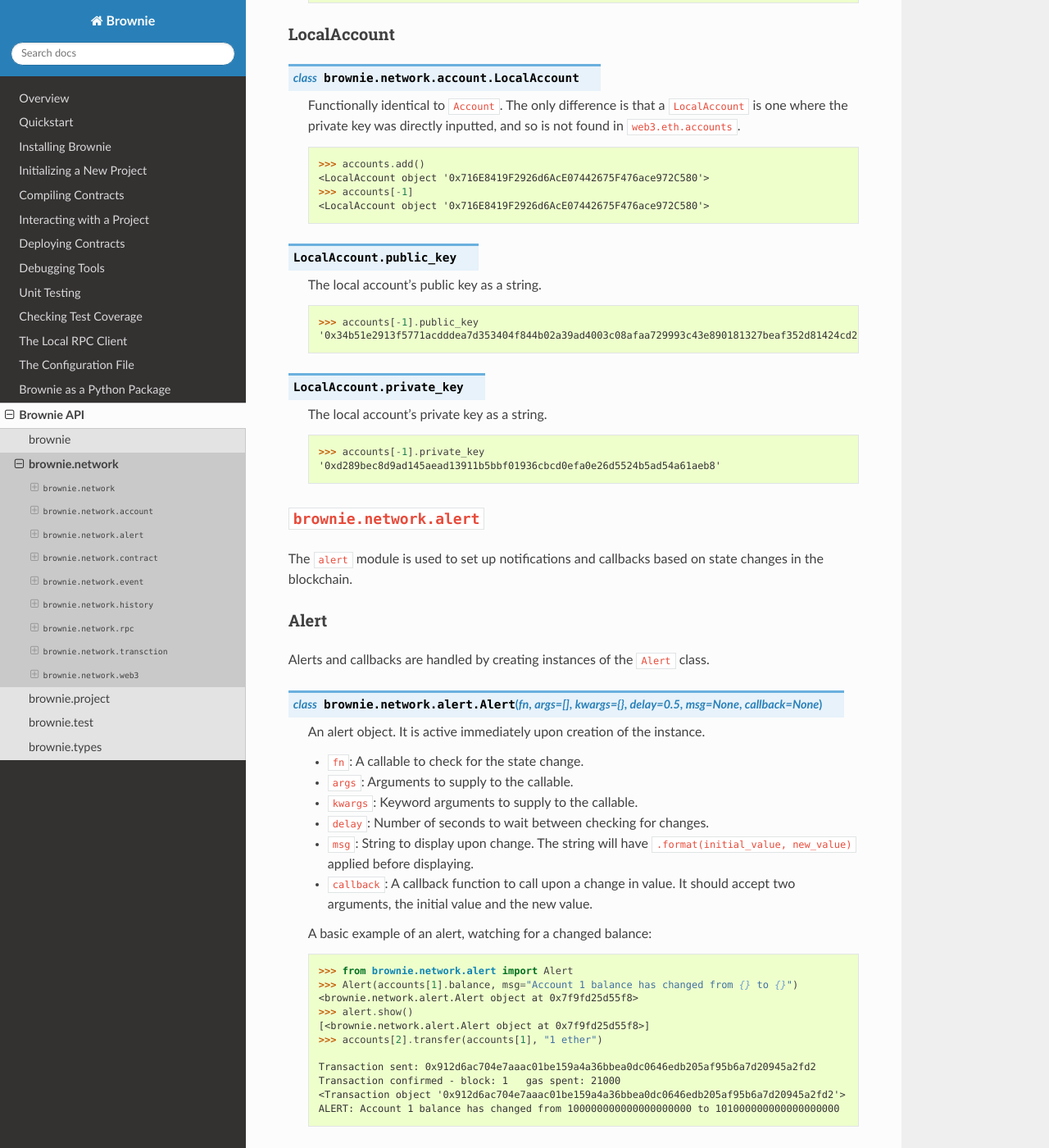
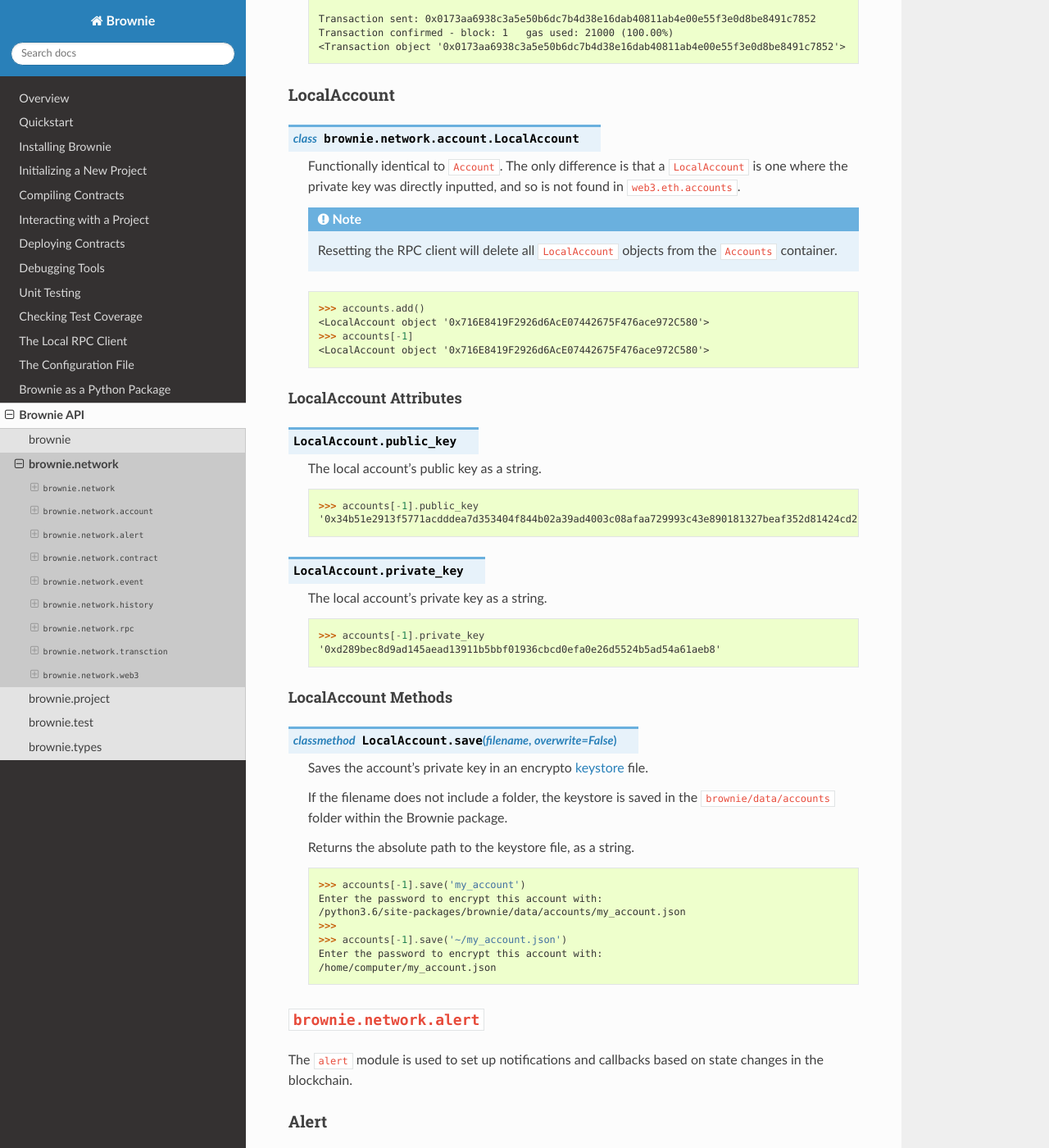
Before and after one commit to eth-brownie/brownie, a Sphinx documentation site: the page built from docs/api-network.rst, in a window 1280 px wide and 1400 px high, scrolled down 4811 px. Shown: the whole window at 82% size. Built offline with Sphinx 7.4.7 and the Read the Docs theme 2.0.0, drawn with Linux system fonts in a browser that asks for light colours; some of the changed text lies outside the part shown.

Commit message:
expand/debug account load and save

```diff
--- a/docs/api-network.rst
+++ b/docs/api-network.rst
@@ -111,7 +111,11 @@
 
 .. py:classmethod:: Accounts.load(filename=None)
 
-    Loads a local account from a keystore file. If filename is ``None``, returns a list of available keystores.
+    Decrypts a `keystore <https://github.com/ethereum/wiki/wiki/Web3-Secret-Storage-Definition>`__ file and returns a ``LocalAccount`` object.
+
+    Brownie will first attempt to find the keystore file as a path relative to the loaded project. If not found, it will look in the ``brownie/data/accounts`` folder within the Brownie package.
+
+    If filename is ``None``, returns a list of available keystores in ``brownie/data/accounts``.
 
     .. code-block:: python
 
@@ -249,25 +253,56 @@
 
     Functionally identical to ``Account``. The only difference is that a ``LocalAccount`` is one where the private key was directly inputted, and so is not found in ``web3.eth.accounts``.
 
-    >>> accounts.add()
-    <LocalAccount object '0x716E8419F2926d6AcE07442675F476ace972C580'>
-    >>> accounts[-1]
-    <LocalAccount object '0x716E8419F2926d6AcE07442675F476ace972C580'>
+    .. note:: Resetting the RPC client will delete all ``LocalAccount`` objects from the ``Accounts`` container.
+
+    .. code-block:: python
+
+        >>> accounts.add()
+        <LocalAccount object '0x716E8419F2926d6AcE07442675F476ace972C580'>
+        >>> accounts[-1]
+        <LocalAccount object '0x716E8419F2926d6AcE07442675F476ace972C580'>
+
+LocalAccount Attributes
+***********************
 
 .. py:attribute:: LocalAccount.public_key
 
     The local account's public key as a string.
 
-    >>> accounts[-1].public_key
-    '0x34b51e2913f5771acdddea7d353404f844b02a39ad4003c08afaa729993c43e890181327beaf352d81424cd277f4badc55be789a2817ea097bc82ea4801fee5b'
+    .. code-block:: python
+
+        >>> accounts[-1].public_key
+        '0x34b51e2913f5771acdddea7d353404f844b02a39ad4003c08afaa729993c43e890181327beaf352d81424cd277f4badc55be789a2817ea097bc82ea4801fee5b'
 
 .. py:attribute:: LocalAccount.private_key
 
     The local account's private key as a string.
 
-    >>> accounts[-1].private_key
-    '0xd289bec8d9ad145aead13911b5bbf01936cbcd0efa0e26d5524b5ad54a61aeb8'
+    .. code-block:: python
 
+        >>> accounts[-1].private_key
+        '0xd289bec8d9ad145aead13911b5bbf01936cbcd0efa0e26d5524b5ad54a61aeb8'
+
+LocalAccount Methods
+********************
+
+.. py:classmethod:: LocalAccount.save(filename, overwrite=False)
+
+    Saves the account's private key in an encrypto `keystore <https://github.com/ethereum/wiki/wiki/Web3-Secret-Storage-Definition>`__ file.
+
+    If the filename does not include a folder, the keystore is saved in the ``brownie/data/accounts`` folder within the Brownie package.
+
+    Returns the absolute path to the keystore file, as a string.
+
+    .. code-block:: python
+
+        >>> accounts[-1].save('my_account')
+        Enter the password to encrypt this account with:
+        /python3.6/site-packages/brownie/data/accounts/my_account.json
+        >>>
+        >>> accounts[-1].save('~/my_account.json')
+        Enter the password to encrypt this account with:
+        /home/computer/my_account.json
 
 ``brownie.network.alert``
 =========================
```
Also changed, not shown: 1 other file.
